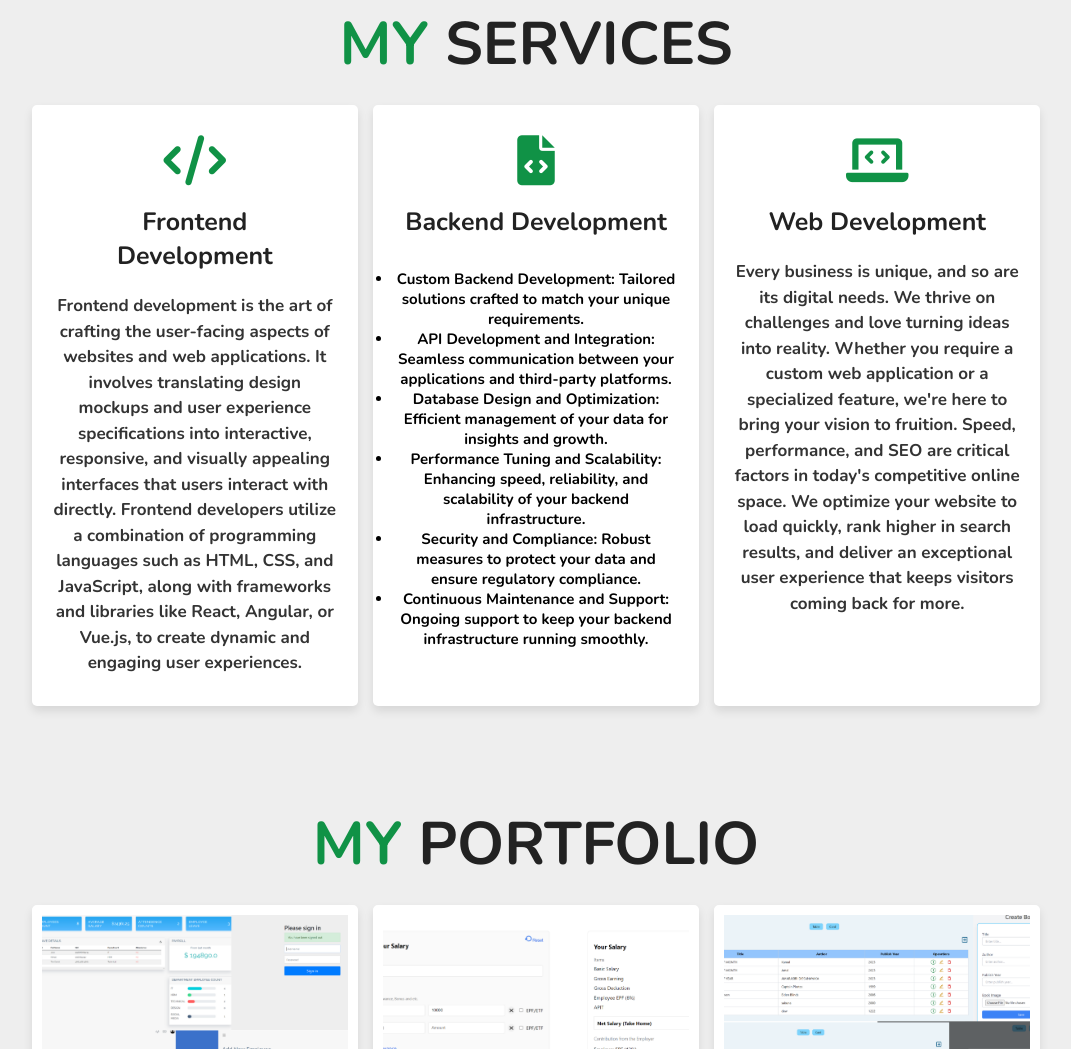
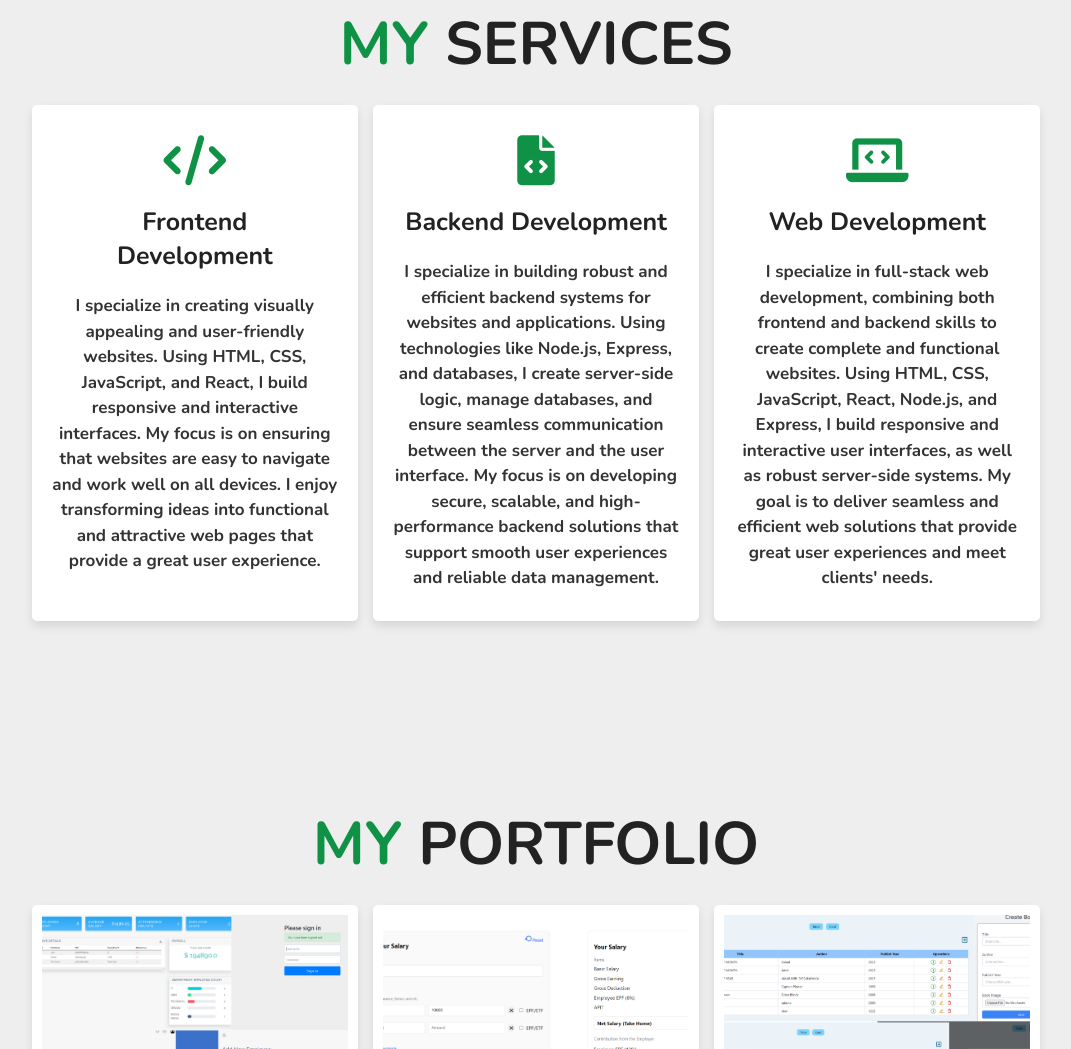
Before and after one commit to sakunadew99/sakunadew99.github.io, a plain HTML site: page index.html in a window 1280 px wide. Shown: the part 1672-2721 px from the top of the page, without its empty margins (79-1150 px from the left). Drawn offline with nearby package versions, Linux system fonts and the light colour scheme.

Commit message:
Update index.html

```diff
--- a/index.html
+++ b/index.html
@@ -86,28 +86,21 @@
           <i class="fas fa-code"></i>
           <h3>Frontend Development</h3>
           <p>
-            Frontend development is the art of crafting the user-facing aspects of websites and web applications. It involves translating design mockups and user experience specifications into interactive, responsive, and visually appealing interfaces that users interact with directly. Frontend developers utilize a combination of programming languages such as HTML, CSS, and JavaScript, along with frameworks and libraries like React, Angular, or Vue.js, to create dynamic and engaging user experiences.
+            I specialize in creating visually appealing and user-friendly websites. Using HTML, CSS, JavaScript, and React, I build responsive and interactive interfaces. My focus is on ensuring that websites are easy to navigate and work well on all devices. I enjoy transforming ideas into functional and attractive web pages that provide a great user experience.
           </p>
         </div>
         <div class="box">
           <i class="fas fa-file-code"></i>
           <h3>Backend Development</h3>
           <p>
-            <ul class="service-list">
-              <li>Custom Backend Development: Tailored solutions crafted to match your unique requirements.</li>
-              <li>API Development and Integration: Seamless communication between your applications and third-party platforms.</li>
-              <li>Database Design and Optimization: Efficient management of your data for insights and growth.</li>
-              <li>Performance Tuning and Scalability: Enhancing speed, reliability, and scalability of your backend infrastructure.</li>
-              <li>Security and Compliance: Robust measures to protect your data and ensure regulatory compliance.</li>
-              <li>Continuous Maintenance and Support: Ongoing support to keep your backend infrastructure running smoothly.</li>
-            </ul>
+            I specialize in building robust and efficient backend systems for websites and applications. Using technologies like Node.js, Express, and databases, I create server-side logic, manage databases, and ensure seamless communication between the server and the user interface. My focus is on developing secure, scalable, and high-performance backend solutions that support smooth user experiences and reliable data management.
           </p>
         </div>
         <div class="box">
           <i class="fas fa-laptop-code"></i>
           <h3>Web Development</h3>
           <p>
-            Every business is unique, and so are its digital needs. We thrive on challenges and love turning ideas into reality. Whether you require a custom web application or a specialized feature, we're here to bring your vision to fruition. Speed, performance, and SEO are critical factors in today's competitive online space. We optimize your website to load quickly, rank higher in search results, and deliver an exceptional user experience that keeps visitors coming back for more.
+            I specialize in full-stack web development, combining both frontend and backend skills to create complete and functional websites. Using HTML, CSS, JavaScript, React, Node.js, and Express, I build responsive and interactive user interfaces, as well as robust server-side systems. My goal is to deliver seamless and efficient web solutions that provide great user experiences and meet clients' needs.
           </p>
         </div>
       </div>
@@ -232,8 +225,8 @@
       function sendEmail() {
         Email.send({
           Host: "smtp.elasticemail.com",
-          Username: "your-smtp-username",
-          Password: "your-smtp-password",
+          Username: "sakuna.dewanarayana@gmail.com",
+          Password: "F051D50749158EE91F8D3B6C2EE2363F453B",
           To: 'sakuna.dewanarayan@gmail.com',
           From: document.getElementById("email").value,
           Subject: document.getElementById("subject").value,
```
